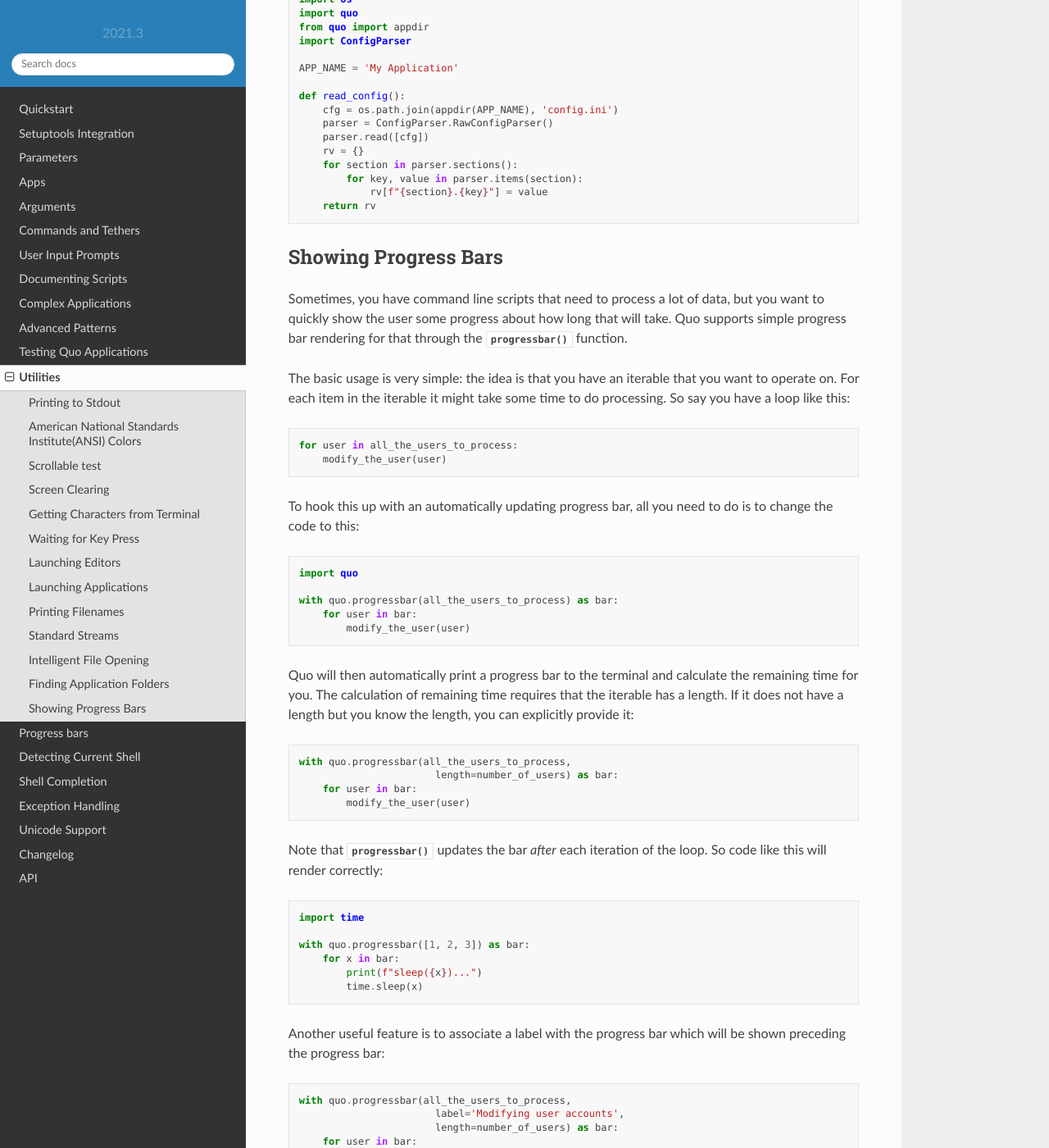
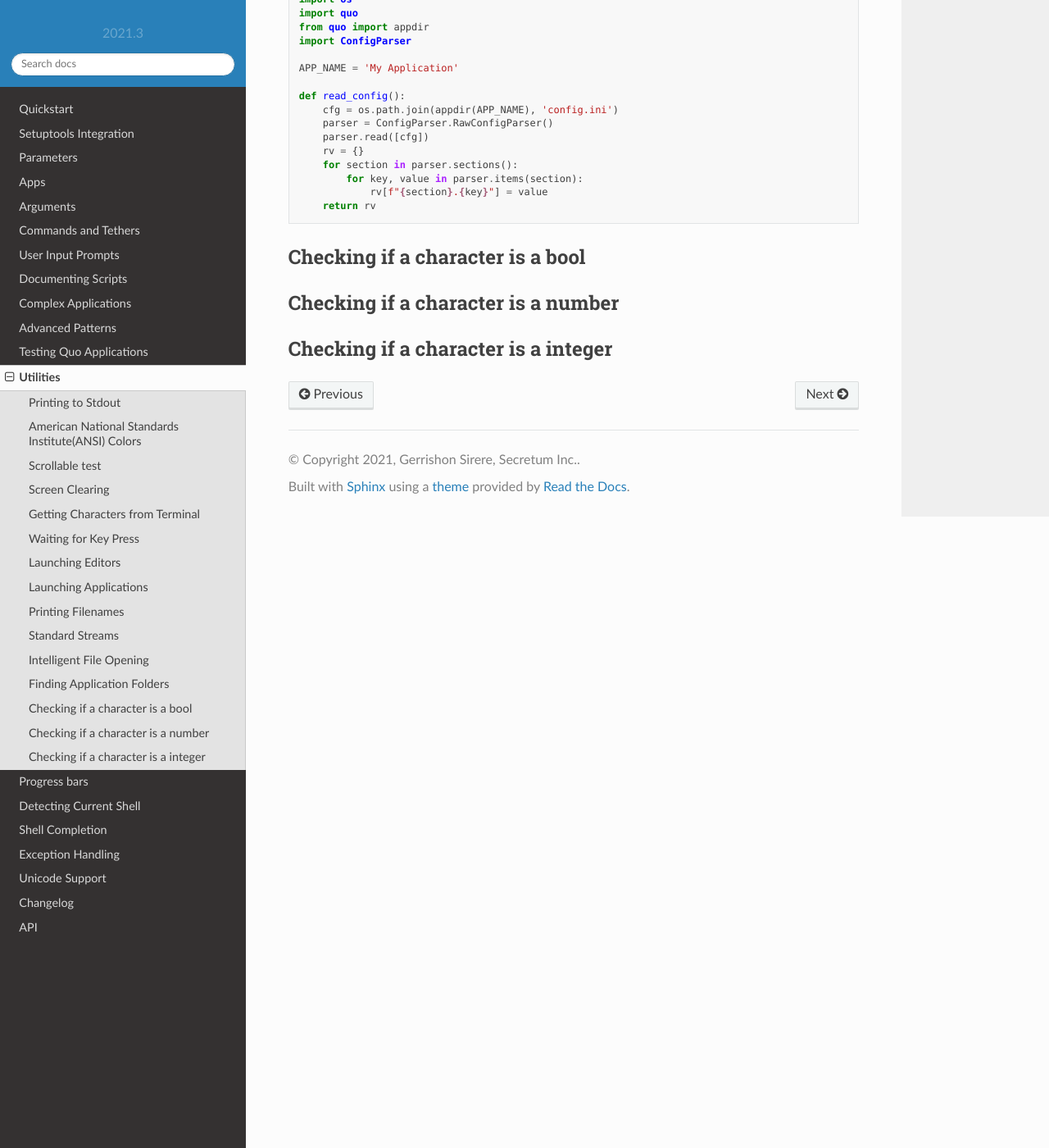
Before and after one commit to scalabli/quo, a Sphinx documentation site: the page built from docs/utils.rst, in a window 1280 px wide and 1400 px high, scrolled down 5780 px. Shown: the whole window at 82% size. Built offline with Sphinx 7.4.7 and the Read the Docs theme 2.0.0, drawn with Linux system fonts in a browser that asks for light colours; pages that are not in the unit, such as notebooks, are missing from menus; some of the changed text lies outside the part shown.

Commit message:
Update utils.rst

```diff
--- a/docs/utils.rst
+++ b/docs/utils.rst
@@ -321,66 +321,14 @@ for per-user config files for your application depending on the OS.
         return rv
 
 
-Showing Progress Bars
----------------------
+Checking if a character is a bool
+-----------------------------------
 
-Sometimes, you have command line scripts that need to process a lot of data,
-but you want to quickly show the user some progress about how long that
-will take.  Quo supports simple progress bar rendering for that through
-the :func:`progressbar` function.
 
-The basic usage is very simple: the idea is that you have an iterable that
-you want to operate on.  For each item in the iterable it might take some
-time to do processing.  So say you have a loop like this::
 
-    for user in all_the_users_to_process:
-        modify_the_user(user)
+Checking if a character is a number
+-------------------------------------
 
-To hook this up with an automatically updating progress bar, all you need
-to do is to change the code to this::
 
-    import quo
-
-    with quo.progressbar(all_the_users_to_process) as bar:
-        for user in bar:
-            modify_the_user(user)
-
-Quo will then automatically print a progress bar to the terminal and
-calculate the remaining time for you.  The calculation of remaining time
-requires that the iterable has a length.  If it does not have a length
-but you know the length, you can explicitly provide it::
-
-    with quo.progressbar(all_the_users_to_process,
-                           length=number_of_users) as bar:
-        for user in bar:
-            modify_the_user(user)
-
-Note that :func:`progressbar` updates the bar *after* each iteration of the
-loop. So code like this will render correctly::
-
-    import time
-
-    with quo.progressbar([1, 2, 3]) as bar:
-        for x in bar:
-            print(f"sleep({x})...")
-            time.sleep(x)
-
-Another useful feature is to associate a label with the progress bar which
-will be shown preceding the progress bar::
-
-    with quo.progressbar(all_the_users_to_process,
-                           label='Modifying user accounts',
-                           length=number_of_users) as bar:
-        for user in bar:
-            modify_the_user(user)
-
-Sometimes, one may need to iterate over an external iterator, and advance the
-progress bar irregularly. To do so, you need to specify the length (and no
-iterable), and use the update method on the context return value instead of
-iterating directly over it::
-
-    with quo.progressbar(length=total_size,
-                           label='Unzipping archive') as bar:
-        for archive in zip_file:
-            archive.extract()
-            bar.update(archive.size)
+Checking if a character is a integer
+-------------------------------------
```
